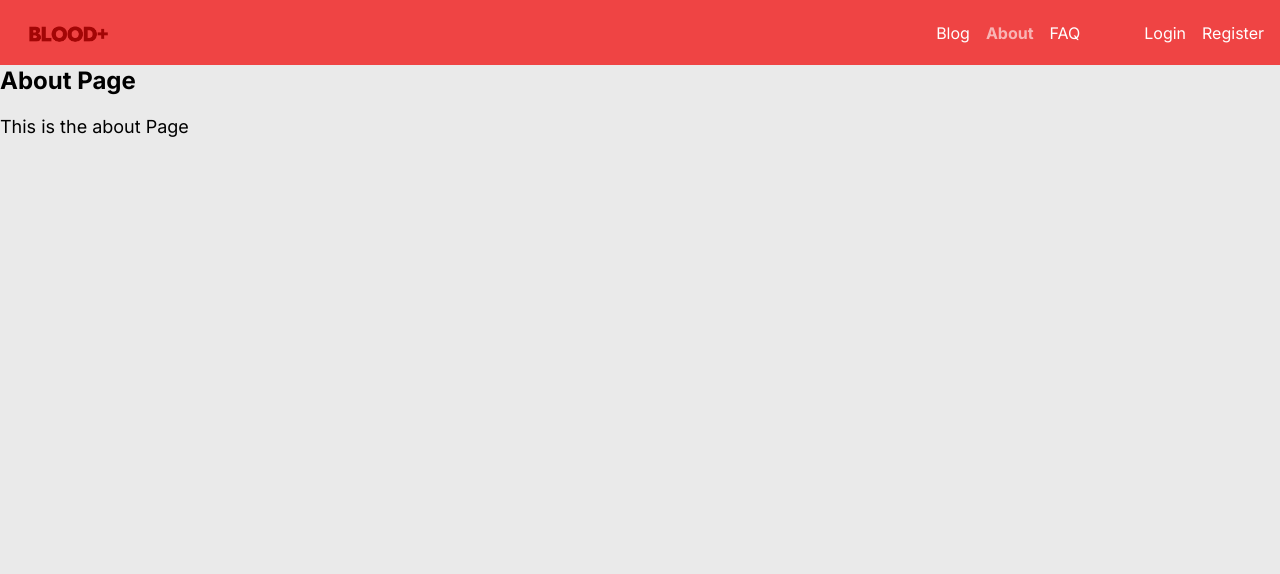
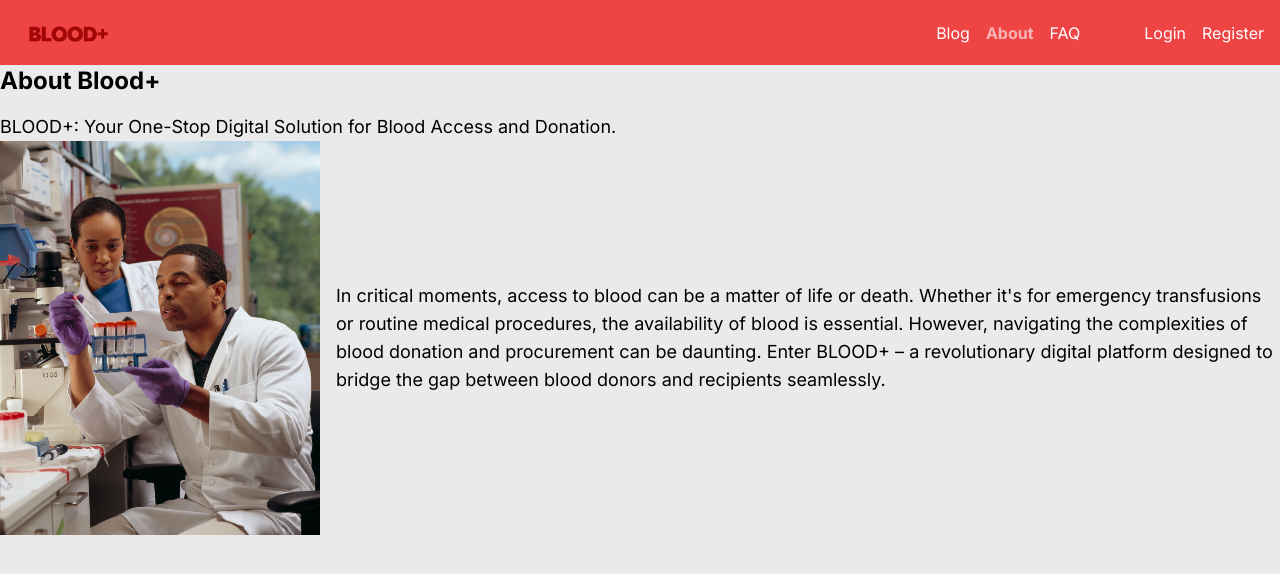
Before and after one commit to Yantiomene/blood-, a Next.js app in the folder client/: page /about in a window 1280 px wide. Shown: the top 574 px of the page. Built offline with nearby package versions, Linux system fonts and the light colour scheme; no server answers.

Commit message:
updated ABOUT page

```diff
--- a/client/app/about/page.tsx
+++ b/client/app/about/page.tsx
@@ -1,11 +1,20 @@
+import React from 'react';
+
 export default function AboutPage() {
     return (
         <div className="container mx-auto">
-            <h1 className="text-2xl font-bold mb-4">About Page</h1>
+            <h1 className="text-2xl font-bold mb-4">About Blood+</h1>
             <p className="text-lg">
-                This is the about Page
-                {/* will put information about app, developers, etc... */}
+                BLOOD+: Your One-Stop Digital Solution for Blood Access and Donation.
             </p>
+
+            <div className="flex items-center"> {/* Added a flex container */}
+                <img src="/blood_research.jpg" alt="Blood Research" className="mr-4" style={{ width: '25%', height: 'auto' }} /> {/* Image added with a quarter of the size */}
+                <p className="text-lg">
+                    In critical moments, access to blood can be a matter of life or death. Whether it's for emergency transfusions or routine medical procedures, the availability of blood is essential. However, navigating the complexities of blood donation and procurement can be daunting. Enter BLOOD+ – a revolutionary digital platform designed to bridge the gap between blood donors and recipients seamlessly.
+                    {/* will put information about app, developers, etc... */}
+                </p>
+            </div>
         </div>
     );
 };
```
